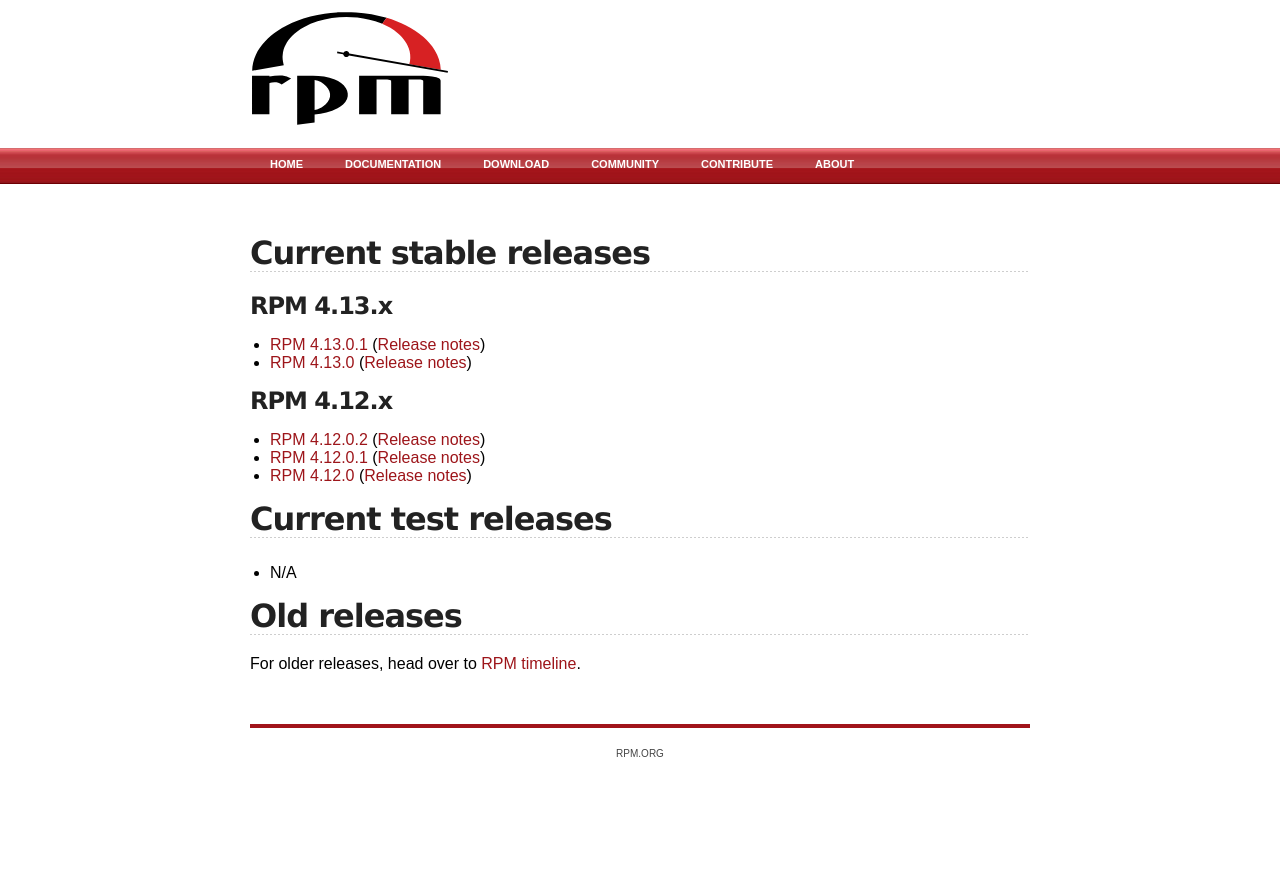
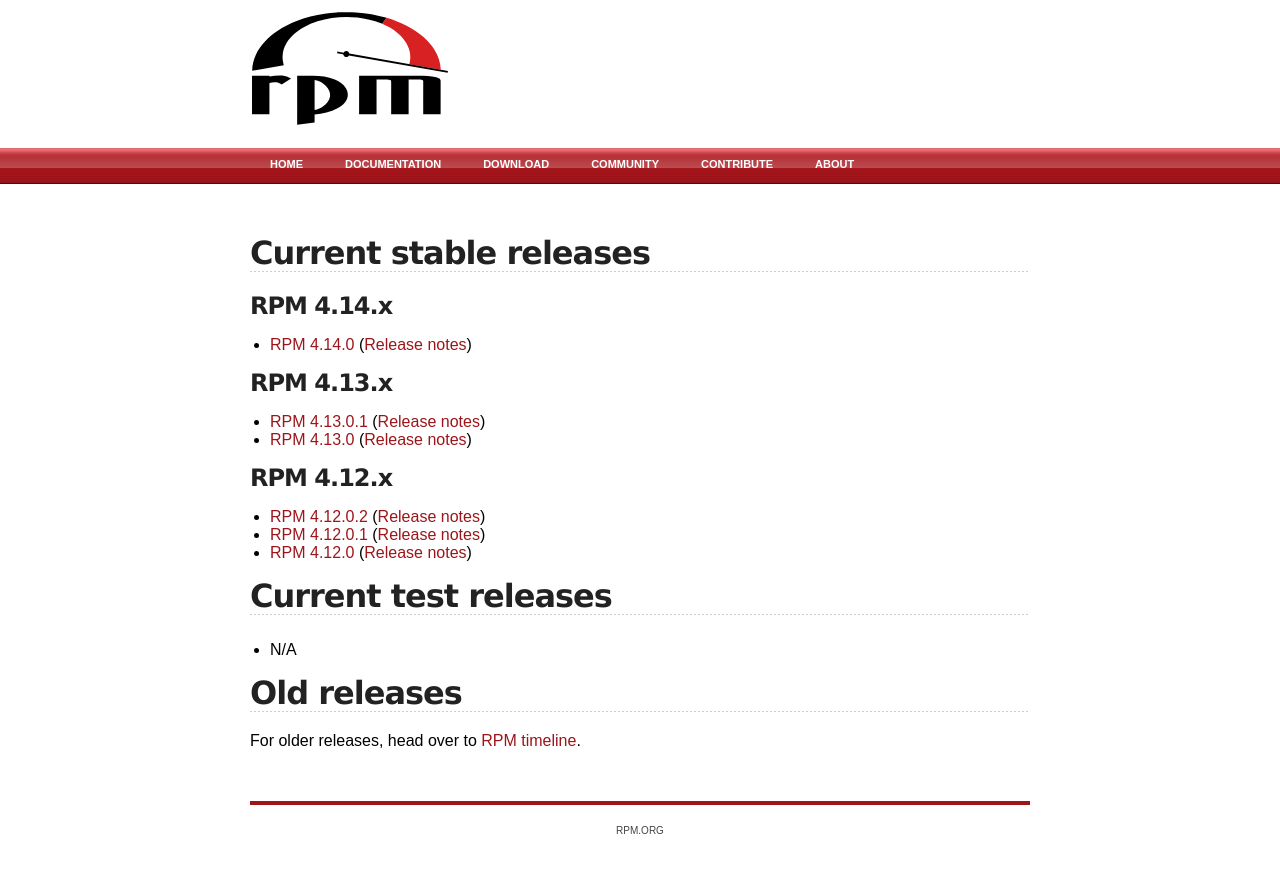
Before and after one commit to rpm-software-management/rpm-web, a Jekyll site: the page built from download.md, in a window 1280 px wide. Shown: the top 873 px of the page. Built offline with Jekyll 4.4.1, drawn with Linux system fonts in a browser that asks for light colours.

Commit message:
Add 4.14.x to downloads too

```diff
--- a/download.md
+++ b/download.md
@@ -4,6 +4,10 @@ title: rpm.org - Download
 ---
 
 ## Current stable releases
+
+### RPM 4.14.x
+
+* [RPM 4.14.0](http://ftp.rpm.org/releases/rpm-4.14.x/rpm-4.14.0.tar.bz2) ([Release notes](wiki/Releases/4.14.0.html))
 
 ### RPM 4.13.x
 
```
